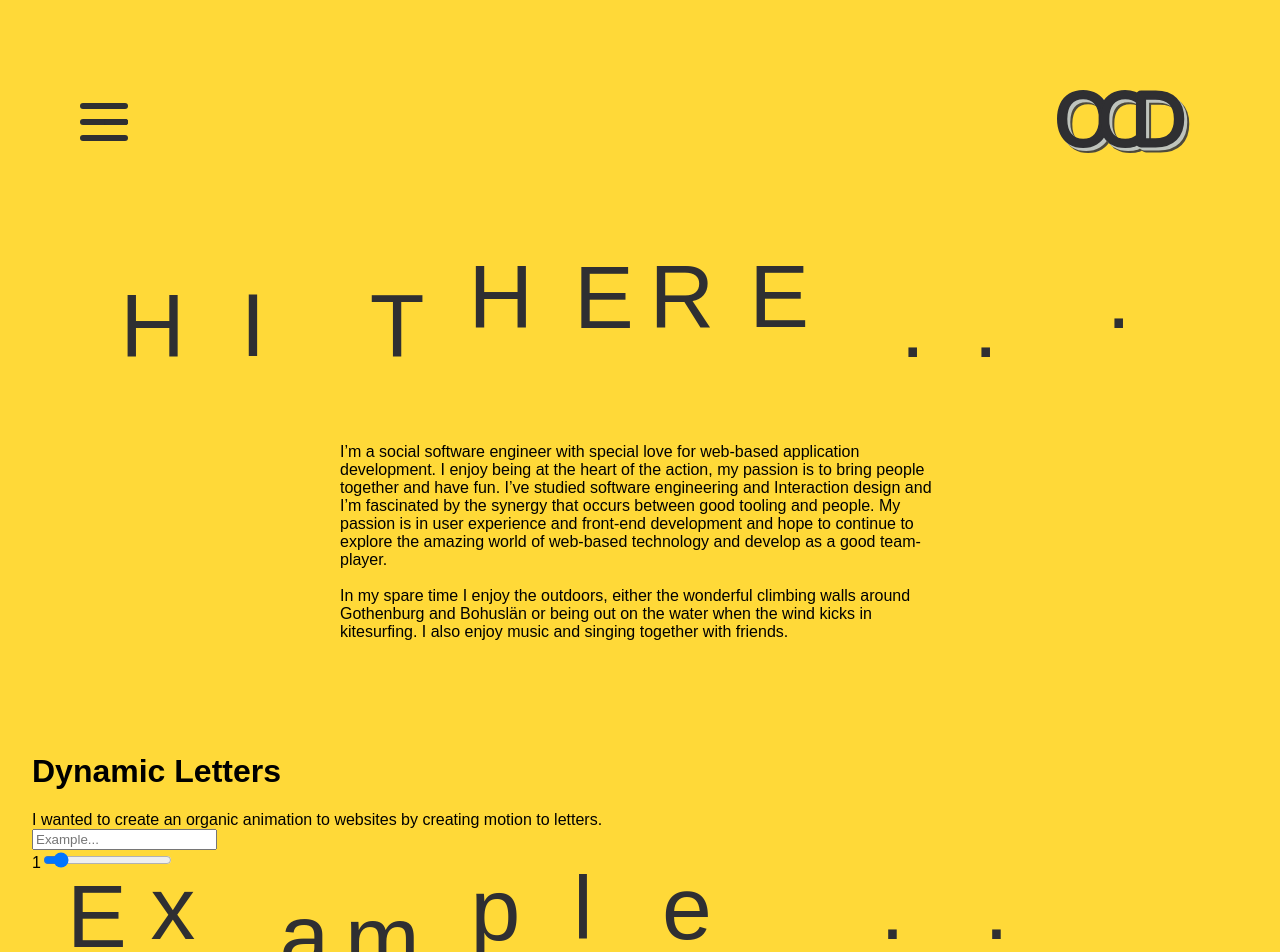
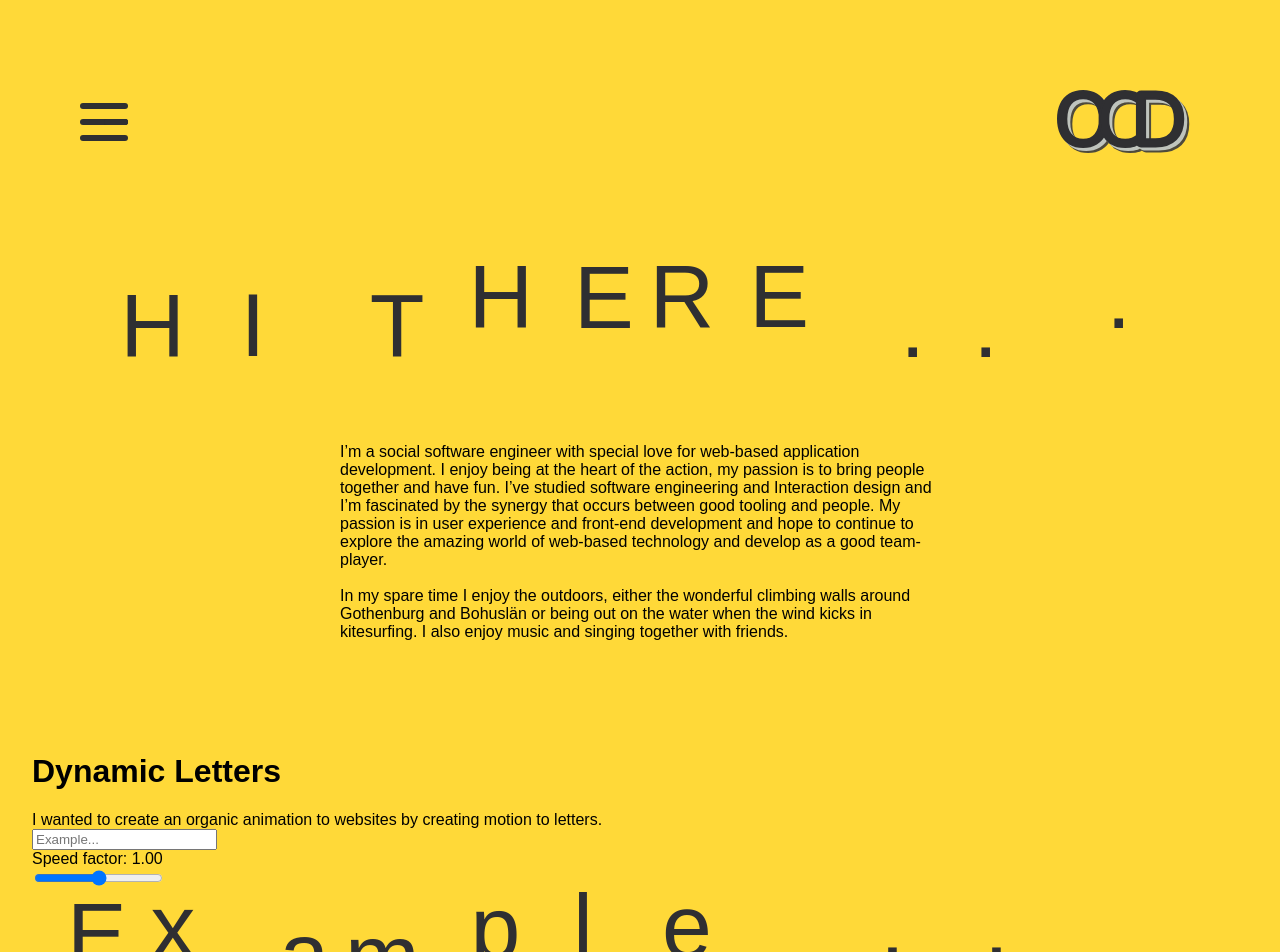
Before and after one commit to oc-developer/oc-portfolio, a React (Create React App) app: page / in a window 1280 px wide. Shown: the top 952 px of the page. Built offline with nearby package versions, Linux system fonts and the light colour scheme.

Commit message:
Slider fn

```diff
--- a/src/Projects/DynamicLetters/DynamicLetters.tsx
+++ b/src/Projects/DynamicLetters/DynamicLetters.tsx
@@ -6,6 +6,7 @@ export default function DynamicLetters() {
     const placeholder = 'Example...'
     const [phrase, setPhrase] = useState('')
     const [Speed, setSpeed] = useState(1)
+    const [SliderScale, setSliderScale] = useState(0)
 
     const setPhraseDefault = () => {
         return phrase || placeholder;
@@ -17,11 +18,16 @@ export default function DynamicLetters() {
             <span>I wanted to create an organic animation to websites by creating motion to letters.</span>
             <br />
             <input type="text" placeholder={placeholder} value={phrase} onChange={e => setPhrase(e.target.value)} />
-            <br/>
-            <label>{Speed}</label>
-            <input type="range" value={Speed} step={0.1} min={0.1} max={10} onChange={e => setSpeed(Number(e.target.value))} />
-            <br/>
-            <FloatyLetters phrase={setPhraseDefault()} maxDuration={15*Speed} minDuration={5*Speed} />
+            <br />
+            <label>Speed factor: {Speed.toFixed(2)}</label>
+            <br />
+            <input type="range" value={SliderScale} step={1} min={-4} max={4} onChange={e => {
+                const value = Number(e.target.value)
+                setSliderScale(value)
+                setSpeed(Math.exp(value))
+            }} />
+            <br />
+            <FloatyLetters phrase={setPhraseDefault()} maxDuration={15 / Speed} minDuration={5 / Speed} />
         </div>
     )
 }
```
